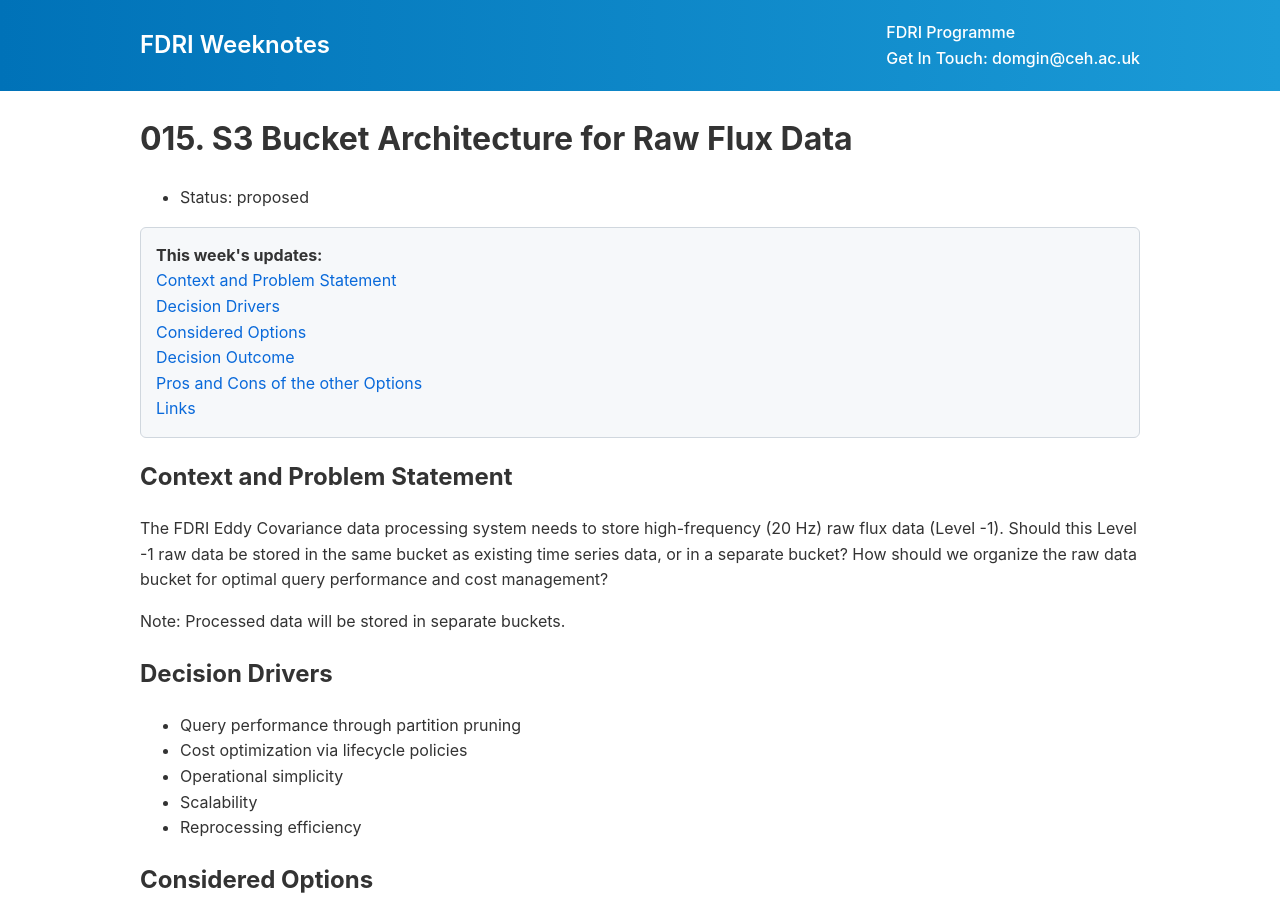
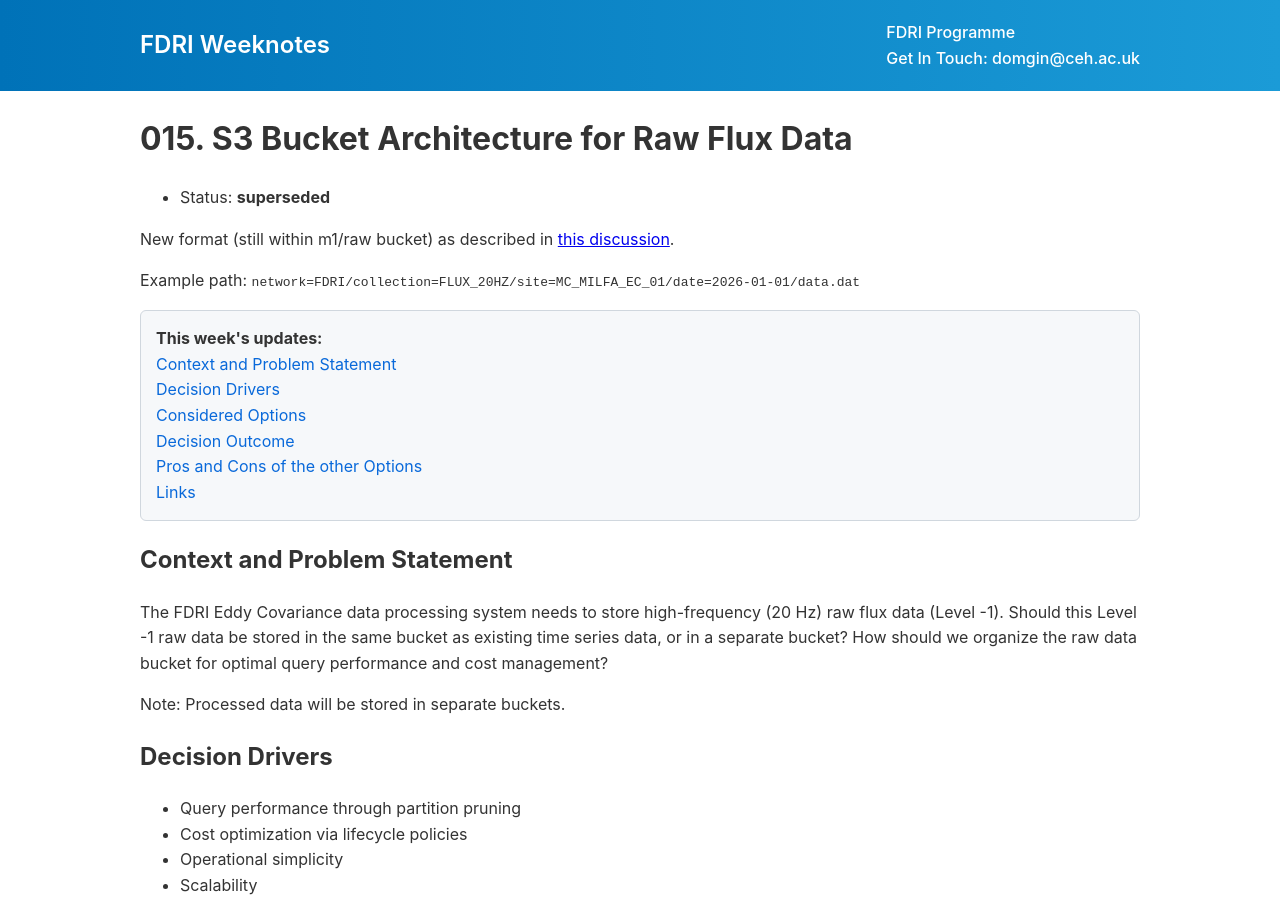
Before and after one commit to NERC-CEH/fdri_words, a Jekyll site: the page built from adrs/015-Level-minus-1-Flux-Data.md, in a window 1280 px wide and 900 px high. Built offline with Jekyll 4.4.1, drawn with Linux system fonts in a browser that asks for light colours; our own code applies the rules of GitHub Pages for plain Markdown files.

Commit message:
Update Flux raw data ADR

```diff
--- a/adrs/015-Level-minus-1-Flux-Data.md
+++ b/adrs/015-Level-minus-1-Flux-Data.md
@@ -1,6 +1,13 @@
 # 015. S3 Bucket Architecture for Raw Flux Data
 
-- Status: proposed
+- Status: **superseded**
+
+New format (still within m1/raw bucket) as described in [this
+discussion][discussion].
+
+[discussion]: https://github.com/NERC-CEH/fdri_discussions/discussions/2#discussioncomment-16409604
+
+Example path: `network=FDRI/collection=FLUX_20HZ/site=MC_MILFA_EC_01/date=2026-01-01/data.dat`
 
 ## Context and Problem Statement
 
```
